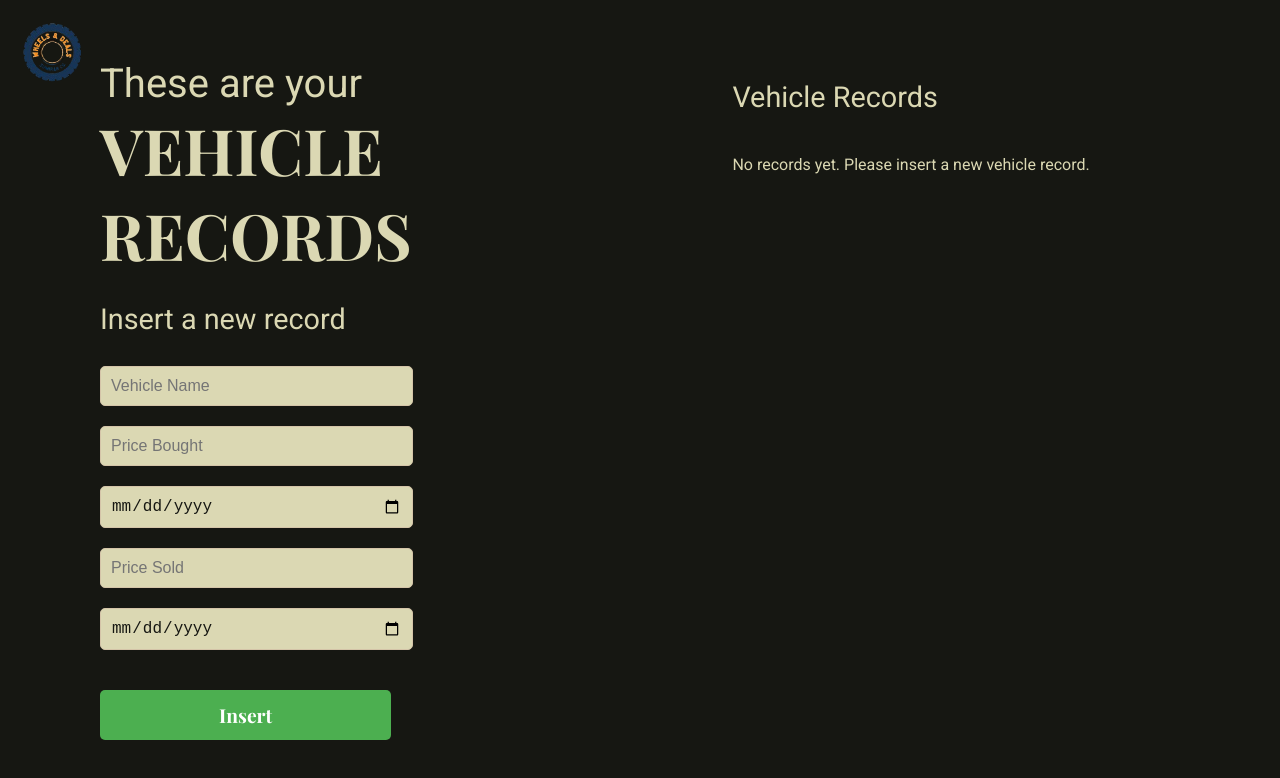
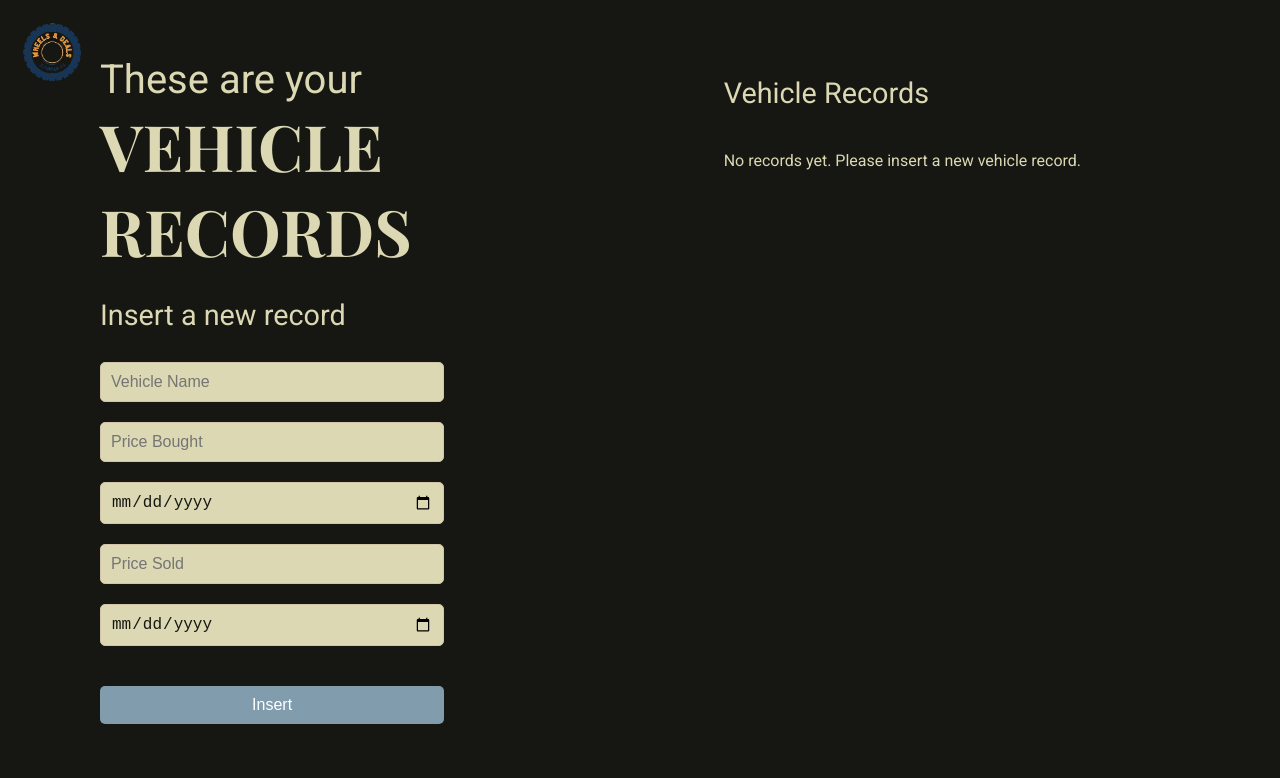
Before and after one commit to TrishaMinela/AutoDeedSale, a React (Create React App) app: page /vehicles in a window 1280 px wide. Shown: the top 778 px of the page. Built offline with nearby package versions, Linux system fonts and the light colour scheme.

Commit message:
Edited more css

```diff
--- a/src/Pages/dos.css
+++ b/src/Pages/dos.css
@@ -30,7 +30,7 @@ h3 {
 
 button {
   padding: 10px;
-  background-color: #4CAF50;
+  background-color: #819DAD;
   color: white;
   border: none;
   cursor: pointer;
--- a/src/Pages/vehicle.css
+++ b/src/Pages/vehicle.css
@@ -31,8 +31,10 @@ body {
   margin-top: 30px;
 }
 
-.input-form input {
-  width: 50%;
+.input-form input, .input-form button {
+    box-sizing: border-box;
+    display: inline-block;
+    width: 60%;
     margin-bottom: 20px;
     padding: 10px;
     font-size: 1rem;
@@ -43,16 +45,12 @@ body {
 }
 
 .input-form button {
-  padding: 12px 20px;
-  font-size: 1.2rem;
-  font-family: 'Playfair Display', serif;
-  background-color: #4CAF50;
+    background-color: #819DAD;
     color: white;
     border: none;
     border-radius: 5px;
     cursor: pointer;
     transition: all 0.3s;
-  width: 50%;
     margin-top: 20px;
 }
 
@@ -92,7 +90,7 @@ body {
 }
 
 .record-item strong {
-  color: #4CAF50;
+  color: #819DAD;
 }
 
 .record-item p {
```
Lines whose indentation alone changed are shown as unchanged.
